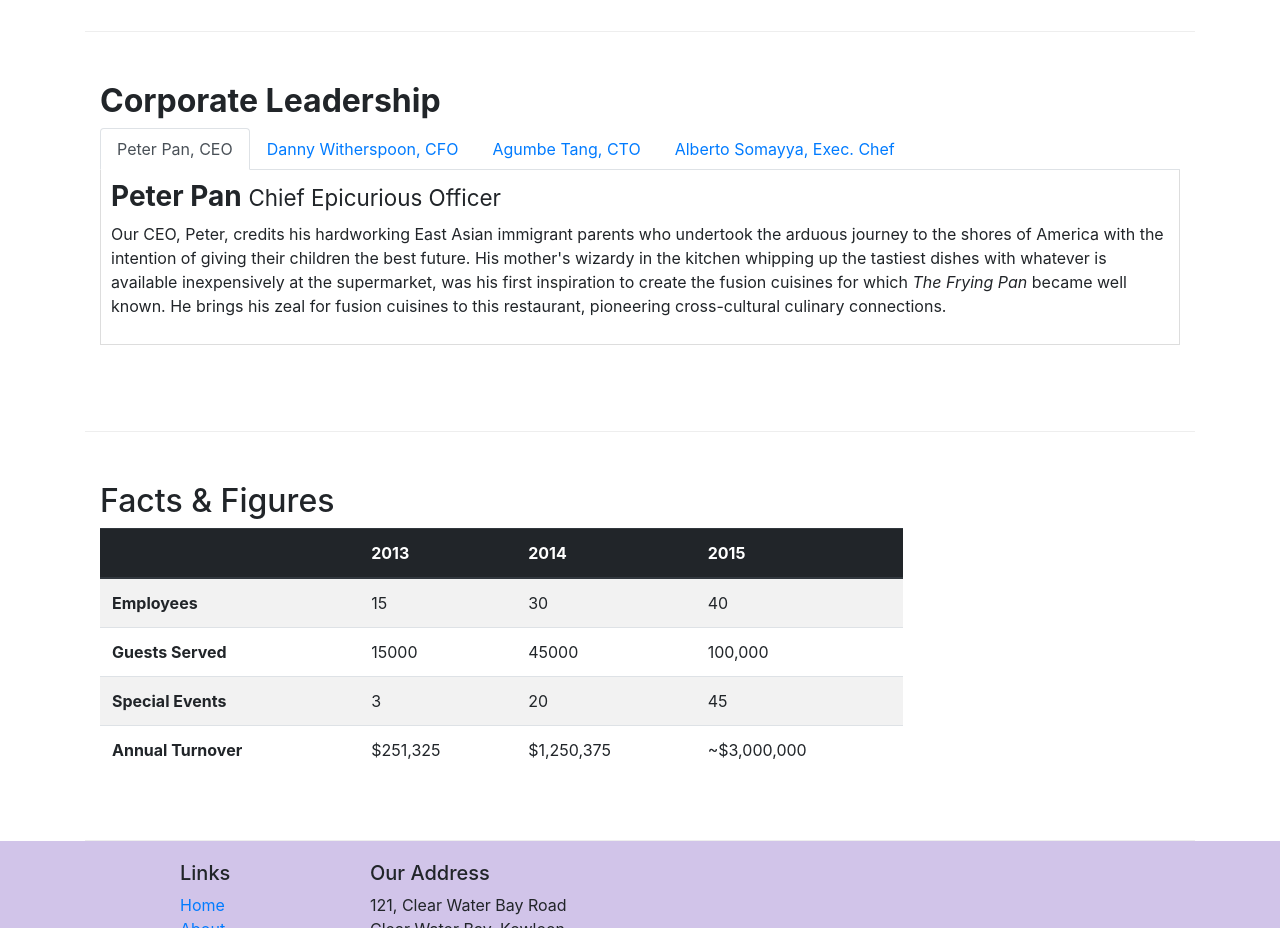
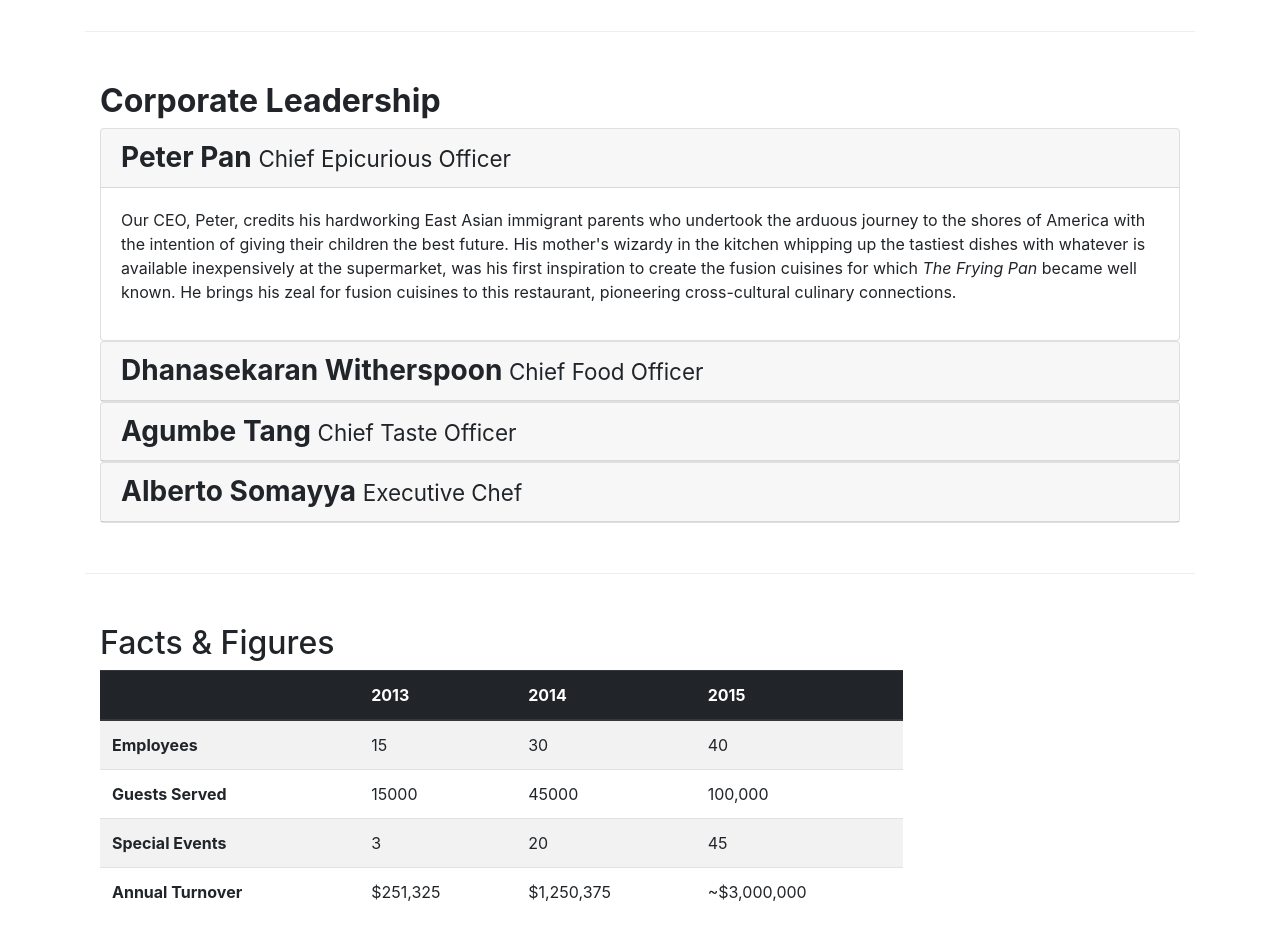
Before and after one commit to ConnectionRestored/conFusion, a website: page aboutus.html in a window 1280 px wide. Shown: the part 940-1868 px from the top of the page. Drawn offline with nearby package versions, Linux system fonts and the light colour scheme.

Commit message:
accordion

```diff
--- a/aboutus.html
+++ b/aboutus.html
@@ -101,46 +101,58 @@
             <div class="col-12">
                 <h2 class="font-weight-bold">Corporate Leadership</h2>
 
-                <ul class="nav nav-tabs">
-                    <li class="nav-item">
-                      <a class="nav-link active" href="#peter"
-                        role="tab" data-toggle="tab">Peter Pan, CEO</a>
-                    </li>
-                    <li class="nav-item">
-                      <a class="nav-link" href="#danny" role="tab"
-                        data-toggle="tab">Danny Witherspoon, CFO</a>
-                    </li>
-                    <li class="nav-item">
-                      <a class="nav-link" href="#agumbe"role="tab"
-                        data-toggle="tab">Agumbe Tang, CTO</a>
-                    </li>
-                    <li class="nav-item">
-                      <a class="nav-link" href="#alberto" role="tab"
-                        data-toggle="tab">Alberto Somayya, Exec. Chef</a>
-                    </li>
-                </ul>
-
-                <div class="tab-content">
-                    <div role="tabpanel" class="tab-pane fade show active" id="peter">
-                        <h3 class="font-weight-bold">Peter Pan <small>Chief Epicurious Officer</small></h3>
-                        <p class="d-none d-sm-block">Our CEO, Peter, credits his hardworking East Asian immigrant parents who undertook the arduous journey to the shores of America with the intention of giving their children the best future. His mother's wizardy in the kitchen whipping up the tastiest dishes with whatever is available inexpensively at the supermarket, was his first inspiration to create the fusion cuisines for which <em>The Frying Pan</em> became well known. He brings his zeal for fusion cuisines to this restaurant, pioneering cross-cultural culinary connections.</p>
+                <div id="accordion">
+                    <div class="card">
+                        <div class="card-header" role="tab" id="PeterTop">
+                            <h3 class="font-weight-bold mb-0">
+                               <a data-toggle="collapse" data-target="#peter">Peter Pan <small>Chief Epicurious Officer</small></a>
+                            </h3>
+                        </div>
+                        <div role="tabpanel" class="collapse show" id="peter" data-parent="#accordion">
+                            <div class="card-body">
+                                <p class="d-none d-sm-block">Our CEO, Peter, credits his hardworking East Asian immigrant parents who undertook the arduous journey to the shores of America with the intention of giving their children the best future. His mother's wizardy in the kitchen whipping up the tastiest dishes with whatever is available inexpensively at the supermarket, was his first inspiration to create the fusion cuisines for which <em>The Frying Pan</em> became well known. He brings his zeal for fusion cuisines to this restaurant, pioneering cross-cultural culinary connections.</p>
+                            </div>
+                        </div>
                     </div>
 
-                    <div role="tabpanel" class="tab-pane fade" id="danny">
-                        <h3 class="font-weight-bold">Dhanasekaran Witherspoon <small>Chief Food Officer</small></h3>
-                        <p class="d-none d-sm-block">Our CFO, Danny, as he is affectionately referred to by his colleagues, comes from a long established family tradition in farming and produce. His experiences growing up on a farm in the Australian outback gave him great appreciation for varieties of food sources. As he puts it in his own words, <em>Everything that runs, wins, and everything that stays, pays!</em></p>
+                    <div class="card">
+                        <div class="card-header" role="tab" id="DannyTop">
+                            <h3 class="font-weight-bold mb-0">
+                               <a data-toggle="collapse" data-target="#danny">Dhanasekaran Witherspoon <small>Chief Food Officer</small></a>
+                            </h3>
+                        </div>
+                        <div role="tabpanel" class="collapse" id="danny" data-parent="#accordion">
+                            <div class="card-body">
+                                <p class="d-none d-sm-block">Our CFO, Danny, as he is affectionately referred to by his colleagues, comes from a long established family tradition in farming and produce. His experiences growing up on a farm in the Australian outback gave him great appreciation for varieties of food sources. As he puts it in his own words, <em>Everything that runs, wins, and everything that stays, pays!</em></p>
+                            </div>
+                        </div>
                     </div>
 
-                    <div role="tabpanel" class="tab-pane fade" id="agumbe">
-                        <h3 class="font-weight-bold">Agumbe Tang <small>Chief Taste Officer</small></h3>
-                        <p class="d-none d-sm-block">Blessed with the most discerning gustatory sense, Agumbe, our CTO, personally ensures that every dish that we serve meets his exacting tastes. Our chefs dread the tongue lashing that ensues if their dish does not meet his exacting standards. He lives by his motto, <em>You click only if you survive my lick.</em></p>
+                    <div class="card">
+                        <div class="card-header" role="tab" id="AgumbleTop">
+                            <h3 class="font-weight-bold mb-0">
+                               <a data-toggle="collapse" data-target="#agumbe">Agumbe Tang <small>Chief Taste Officer</small></a>
+                            </h3>
+                        </div>
+                        <div role="tabpanel" class="collapse" id="agumbe" data-parent="#accordion">
+                            <div class="card-body">
+                                <p class="d-none d-sm-block">Blessed with the most discerning gustatory sense, Agumbe, our CTO, personally ensures that every dish that we serve meets his exacting tastes. Our chefs dread the tongue lashing that ensues if their dish does not meet his exacting standards. He lives by his motto, <em>You click only if you survive my lick.</em></p>
+                            </div>
+                        </div>
                     </div>
 
-                    <div role="tabpanel" class="tab-pane fade" id="alberto">
-                        <h3 class="font-weight-bold">Alberto Somayya <small>Executive Chef</small></h3>
-                        <p class="d-none d-sm-block">Award winning three-star Michelin chef with wide International experience having worked closely with whos-who in the culinary world, he specializes in creating mouthwatering Indo-Italian fusion experiences. He says, <em>Put together the cuisines from the two craziest cultures, and you get a winning hit! Amma Mia!</em></p>
+                    <div class="card">
+                        <div class="card-header" role="tab" id="AlbertoTop">
+                            <h3 class="font-weight-bold mb-0">
+                               <a data-toggle="collapse" data-target="#alberto">Alberto Somayya <small>Executive Chef</small></a>
+                            </h3>
+                        </div>
+                        <div role="tabpanel" class="collapse" id="alberto" data-parent="#accordion">
+                            <div class="card-body">
+                                <p class="d-none d-sm-block">Award winning three-star Michelin chef with wide International experience having worked closely with whos-who in the culinary world, he specializes in creating mouthwatering Indo-Italian fusion experiences. He says, <em>Put together the cuisines from the two craziest cultures, and you get a winning hit! Amma Mia!</em></p>
+                            </div>
+                        </div>
                     </div>
-
                 </div>
             </div>
        </div>
```
